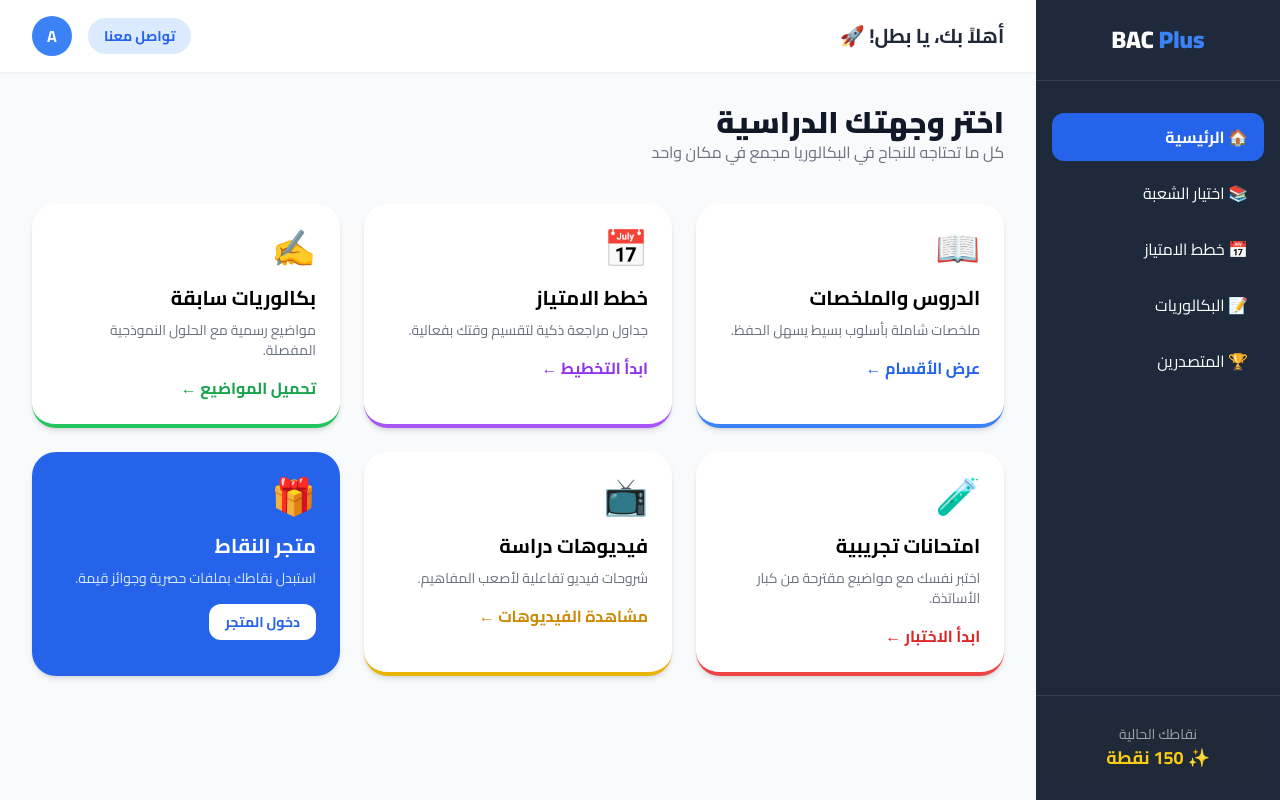
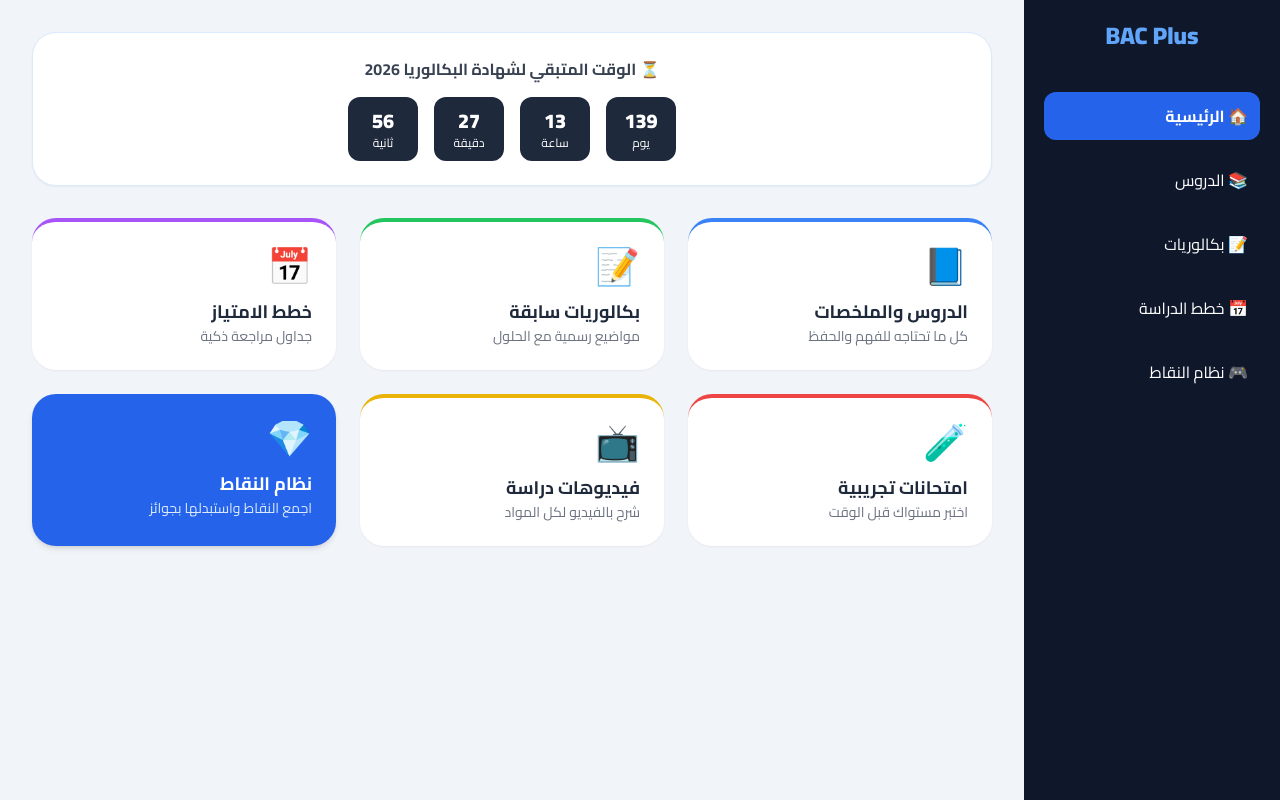
Before and after one commit to mohamed208dj-collab/bac-mini-app, a plain HTML site: page home.html in a window 1280 px wide. Drawn offline with nearby package versions, Linux system fonts and the light colour scheme.

Commit message:
Update home.html

```diff
--- a/home.html
+++ b/home.html
@@ -3,98 +3,99 @@
 <head>
     <meta charset="UTF-8">
     <meta name="viewport" content="width=device-width, initial-scale=1.0">
-    <title>الرئيسية | BAC Plus</title>
+    <title>منصة BAC Plus | الرئيسية</title>
     <script src="https://cdn.tailwindcss.com"></script>
     <link href="https://fonts.googleapis.com/css2?family=Cairo:wght@400;700;900&display=swap" rel="stylesheet">
     <style>
-        body { font-family: 'Cairo', sans-serif; background-color: #f8fafc; }
-        .sidebar { background-color: #1e293b; transition: all 0.3s; }
-        .card-hover:hover { transform: translateY(-5px); transition: all 0.3s; }
+        body { font-family: 'Cairo', sans-serif; background-color: #f1f5f9; }
+        .countdown-item { background: #1e293b; color: white; padding: 10px; border-radius: 12px; min-width: 70px; }
+        .section-card:hover { transform: translateY(-5px); transition: 0.3s; }
     </style>
 </head>
-<body class="flex min-h-screen">
+<body class="flex">
 
-    <aside class="sidebar w-64 text-white hidden md:flex flex-col sticky top-0 h-screen">
-        <div class="p-6 text-2xl font-black border-b border-gray-700 text-center">
-            BAC <span class="text-blue-500">Plus</span>
-        </div>
-        <nav class="flex-grow p-4 space-y-2 mt-4">
-            <a href="#" class="block py-3 px-4 rounded-xl bg-blue-600 font-bold">🏠 الرئيسية</a>
-            <a href="divisions.html" class="block py-3 px-4 rounded-xl hover:bg-gray-700 transition">📚 اختيار الشعبة</a>
-            <a href="#" class="block py-3 px-4 rounded-xl hover:bg-gray-700 transition">📅 خطط الامتياز</a>
-            <a href="#" class="block py-3 px-4 rounded-xl hover:bg-gray-700 transition">📝 البكالوريات</a>
-            <a href="#" class="block py-3 px-4 rounded-xl hover:bg-gray-700 transition">🏆 المتصدرين</a>
+    <aside class="w-64 bg-slate-900 text-white min-h-screen hidden md:block p-5 sticky top-0 h-screen">
+        <div class="text-2xl font-black mb-10 text-center text-blue-400">BAC Plus</div>
+        <nav class="space-y-4">
+            <a href="home.html" class="block p-3 bg-blue-600 rounded-xl font-bold">🏠 الرئيسية</a>
+            <a href="divisions.html" class="block p-3 hover:bg-slate-800 rounded-xl">📚 الدروس</a>
+            <a href="#" class="block p-3 hover:bg-slate-800 rounded-xl">📝 بكالوريات</a>
+            <a href="#" class="block p-3 hover:bg-slate-800 rounded-xl">📅 خطط الدراسة</a>
+            <a href="#" class="block p-3 hover:bg-slate-800 rounded-xl">🎮 نظام النقاط</a>
         </nav>
-        <div class="p-4 border-t border-gray-700">
-            <div class="bg-gray-800 p-3 rounded-lg text-sm text-center">
-                <p class="text-gray-400">نقاطك الحالية</p>
-                <p class="text-yellow-400 font-bold text-lg">✨ 150 نقطة</p>
+    </aside>
+
+    <main class="flex-grow p-4 md:p-8">
+
+        <div class="bg-white p-6 rounded-3xl shadow-sm mb-8 border border-blue-100">
+            <h3 class="text-center font-bold text-gray-700 mb-4">⏳ الوقت المتبقي لشهادة البكالوريا 2026</h3>
+            <div id="countdown" class="flex justify-center gap-4 text-center font-black text-xl">
+                <div class="countdown-item"><span id="days">00</span><div class="text-xs font-normal">يوم</div></div>
+                <div class="countdown-item"><span id="hours">00</span><div class="text-xs font-normal">ساعة</div></div>
+                <div class="countdown-item"><span id="minutes">00</span><div class="text-xs font-normal">دقيقة</div></div>
+                <div class="countdown-item"><span id="seconds">00</span><div class="text-xs font-normal">ثانية</div></div>
             </div>
         </div>
-    </aside>
 
-    <main class="flex-grow">
-        <header class="bg-white shadow-sm p-4 flex justify-between items-center px-8">
-            <h1 class="text-xl font-bold text-gray-800">أهلاً بك، يا بطل! 🚀</h1>
-            <div class="flex items-center gap-4">
-                <button class="bg-blue-100 text-blue-600 px-4 py-2 rounded-full text-sm font-bold">تواصل معنا</button>
-                <div class="w-10 h-10 bg-blue-500 rounded-full flex items-center justify-center text-white font-bold">A</div>
-            </div>
-        </header>
+        <div class="grid grid-cols-1 md:grid-cols-2 lg:grid-cols-3 gap-6">
 
-        <div class="p-8">
-            <div class="mb-10 text-center md:text-right">
-                <h2 class="text-3xl font-black text-gray-900">اختر وجهتك الدراسية</h2>
-                <p class="text-gray-500">كل ما تحتاجه للنجاح في البكالوريا مجمع في مكان واحد</p>
-            </div>
+            <a href="divisions.html" class="section-card bg-white p-6 rounded-3xl shadow-sm border-t-4 border-blue-500">
+                <div class="text-4xl mb-3">📘</div>
+                <h4 class="font-bold text-lg text-slate-800">الدروس والملخصات</h4>
+                <p class="text-gray-500 text-sm">كل ما تحتاجه للفهم والحفظ</p>
+            </a>
 
-            <div class="grid grid-cols-1 md:grid-cols-2 lg:grid-cols-3 gap-6">
+            <a href="#" class="section-card bg-white p-6 rounded-3xl shadow-sm border-t-4 border-green-500">
+                <div class="text-4xl mb-3">📝</div>
+                <h4 class="font-bold text-lg text-slate-800">بكالوريات سابقة</h4>
+                <p class="text-gray-500 text-sm">مواضيع رسمية مع الحلول</p>
+            </a>
 
-                <div class="card-hover bg-white p-6 rounded-3xl shadow-md border-b-4 border-blue-500">
-                    <div class="text-4xl mb-4">📖</div>
-                    <h3 class="text-xl font-bold mb-2">الدروس والملخصات</h3>
-                    <p class="text-gray-500 text-sm mb-4">ملخصات شاملة بأسلوب بسيط يسهل الحفظ.</p>
-                    <a href="divisions.html" class="text-blue-600 font-bold hover:underline">عرض الأقسام ←</a>
-                </div>
+            <a href="#" class="section-card bg-white p-6 rounded-3xl shadow-sm border-t-4 border-purple-500">
+                <div class="text-4xl mb-3">📅</div>
+                <h4 class="font-bold text-lg text-slate-800">خطط الامتياز</h4>
+                <p class="text-gray-500 text-sm">جداول مراجعة ذكية</p>
+            </a>
 
-                <div class="card-hover bg-white p-6 rounded-3xl shadow-md border-b-4 border-purple-500">
-                    <div class="text-4xl mb-4">📅</div>
-                    <h3 class="text-xl font-bold mb-2">خطط الامتياز</h3>
-                    <p class="text-gray-500 text-sm mb-4">جداول مراجعة ذكية لتقسيم وقتك بفعالية.</p>
-                    <a href="#" class="text-purple-600 font-bold hover:underline">ابدأ التخطيط ←</a>
-                </div>
+            <a href="#" class="section-card bg-white p-6 rounded-3xl shadow-sm border-t-4 border-red-500">
+                <div class="text-4xl mb-3">🧪</div>
+                <h4 class="font-bold text-lg text-slate-800">امتحانات تجريبية</h4>
+                <p class="text-gray-500 text-sm">اختبر مستواك قبل الوقت</p>
+            </a>
 
-                <div class="card-hover bg-white p-6 rounded-3xl shadow-md border-b-4 border-green-500">
-                    <div class="text-4xl mb-4">✍️</div>
-                    <h3 class="text-xl font-bold mb-2">بكالوريات سابقة</h3>
-                    <p class="text-gray-500 text-sm mb-4">مواضيع رسمية مع الحلول النموذجية المفصلة.</p>
-                    <a href="#" class="text-green-600 font-bold hover:underline">تحميل المواضيع ←</a>
-                </div>
+            <a href="#" class="section-card bg-white p-6 rounded-3xl shadow-sm border-t-4 border-yellow-500">
+                <div class="text-4xl mb-3">📺</div>
+                <h4 class="font-bold text-lg text-slate-800">فيديوهات دراسة</h4>
+                <p class="text-gray-500 text-sm">شرح بالفيديو لكل المواد</p>
+            </a>
 
-                <div class="card-hover bg-white p-6 rounded-3xl shadow-md border-b-4 border-red-500">
-                    <div class="text-4xl mb-4">🧪</div>
-                    <h3 class="text-xl font-bold mb-2">امتحانات تجريبية</h3>
-                    <p class="text-gray-500 text-sm mb-4">اختبر نفسك مع مواضيع مقترحة من كبار الأساتذة.</p>
-                    <a href="#" class="text-red-600 font-bold hover:underline">ابدأ الاختبار ←</a>
-                </div>
+            <a href="#" class="section-card bg-blue-600 text-white p-6 rounded-3xl shadow-md">
+                <div class="text-4xl mb-3">💎</div>
+                <h4 class="font-bold text-lg">نظام النقاط</h4>
+                <p class="text-blue-100 text-sm">اجمع النقاط واستبدلها بجوائز</p>
+            </a>
 
-                <div class="card-hover bg-white p-6 rounded-3xl shadow-md border-b-4 border-yellow-500">
-                    <div class="text-4xl mb-4">📺</div>
-                    <h3 class="text-xl font-bold mb-2">فيديوهات دراسة</h3>
-                    <p class="text-gray-500 text-sm mb-4">شروحات فيديو تفاعلية لأصعب المفاهيم.</p>
-                    <a href="#" class="text-yellow-600 font-bold hover:underline">مشاهدة الفيديوهات ←</a>
-                </div>
-
-                <div class="card-hover bg-blue-600 p-6 rounded-3xl shadow-md text-white">
-                    <div class="text-4xl mb-4">🎁</div>
-                    <h3 class="text-xl font-bold mb-2">متجر النقاط</h3>
-                    <p class="text-blue-100 text-sm mb-4">استبدل نقاطك بملفات حصرية وجوائز قيمة.</p>
-                    <a href="#" class="bg-white text-blue-600 px-4 py-2 rounded-xl text-sm font-bold inline-block">دخول المتجر</a>
-                </div>
-
-            </div>
         </div>
     </main>
 
+    <script>
+        function updateCountdown() {
+            const bacDate = new Date("June 10, 2026 08:00:00").getTime();
+            const now = new Date().getTime();
+            const gap = bacDate - now;
+
+            const d = Math.floor(gap / (1000 * 60 * 60 * 24));
+            const h = Math.floor((gap % (1000 * 60 * 60 * 24)) / (1000 * 60 * 60));
+            const m = Math.floor((gap % (1000 * 60 * 60)) / (1000 * 60));
+            const s = Math.floor((gap % (1000 * 60)) / 1000);
+
+            document.getElementById("days").innerText = d;
+            document.getElementById("hours").innerText = h;
+            document.getElementById("minutes").innerText = m;
+            document.getElementById("seconds").innerText = s;
+        }
+        setInterval(updateCountdown, 1000);
+        updateCountdown();
+    </script>
 </body>
 </html>
```
